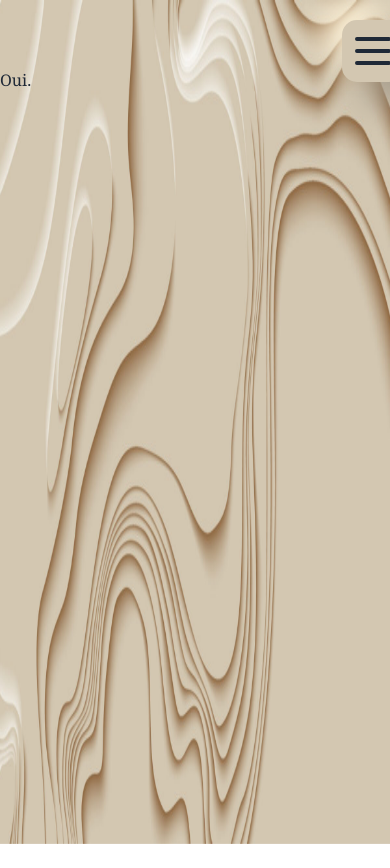
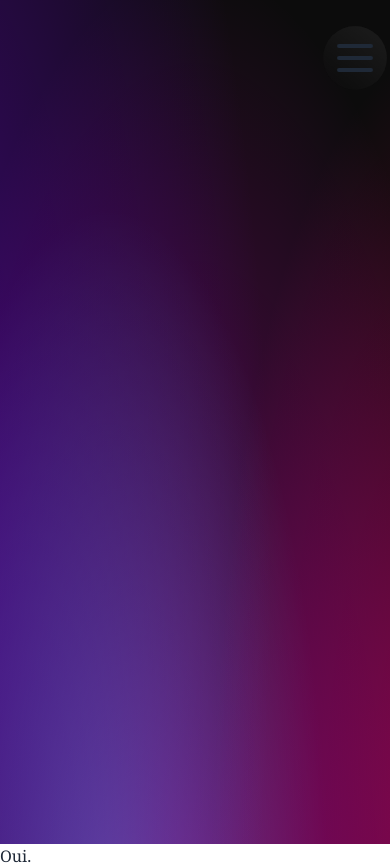
Before and after one commit to Sylvainlfe/Les-dev-junior, a React (Vite) app: page / in a window 390 px wide. Built offline with nearby package versions, Linux system fonts and the light colour scheme.

Commit message:
wip hompage

```diff
--- a/src/components/Nav.jsx
+++ b/src/components/Nav.jsx
@@ -7,7 +7,7 @@ export default function Nav() {
   return (
     <>
       <header className="">
-        <ul className="hidden fixed top-[90%] left-[50%] transform -translate-x-1/2 bg-transparent md:flex justify-evenly items-center bg-white">
+        <ul className="hidden fixed top-[90%] left-[50%] transform -translate-x-1/2 bg-transparent md:flex justify-evenly items-center">
           <li
             className={`flex justify-center w-32 p-3 border-2 border-black rounded-md ${
               location.pathname === "/" ? selectedMenu : "bg-white"
@@ -63,10 +63,10 @@ export default function Nav() {
             </Link>
           </li>
         </ul>
-        <div className="drawer justify-end mr-11 mt-5 ">
+        <div className="drawer fixed left-[26%] top-[2%]  ">
           <input id="my-drawer" type="checkbox" className=" drawer-toggle " />
-          <div className="drawer-content flex items-center justify-center w-[130%] h-[130%] rounded-[15px] bg-[#d3c7b1] shadow-[21px_21px_38px_#a59b8a,-21px_-21px_38px_#fff3d8] md:hidden">
-            <label htmlFor="my-drawer" className="">
+          <div className="drawer-content flex items-center justify-center w-[130%] h-[130%] rounded-[15px] md:hidden">
+            <label htmlFor="my-drawer" className="bg-custom p-2 backdrop-opacity-10 rounded-full">
               <svg
                 xmlns="http://www.w3.org/2000/svg"
                 fill="none"
--- a/src/index.css
+++ b/src/index.css
@@ -6,6 +6,13 @@
 
 body {
     font-family: "Red Hat Display", Georgia, 'Times New Roman', Times, serif;
-
+    background-color: hsl(0, 0%, 4.9%);
     height: 100dvh;
 }
+main{
+    background: radial-gradient(91.96% 141.6% at -22.42% 69.4%,rgba(127,0,255,.46) 0,transparent 100%),radial-gradient(84.26% 129.74% at 50% 125.36%,rgba(255,0,230,.46) 0,transparent 100%),radial-gradient(58.7% 90.38% at 113.99% 96.18%,rgba(255,0,107,.43) 0,transparent 100%),radial-gradient(56.68% 87.27% at 27.94% 112.07%,rgba(0,255,224,.43) 0,transparent 100%)
+}
+
+.bg-custom{
+    background: linear-gradient(216.04deg, #ffffff0f 18.89%, #ffffff03 87.3%);
+}
--- a/src/pages/Home.jsx
+++ b/src/pages/Home.jsx
@@ -1,7 +1,7 @@
 function Home() {
   return (
     <>
-      <img src="src\assets\images\background.jpg" className="fixed top-0 left-0 min-w-full min-h-full -z-10" alt="" />
+    <main className="h-screen"></main>
       <p>Oui.</p>
     </>
   );
```
